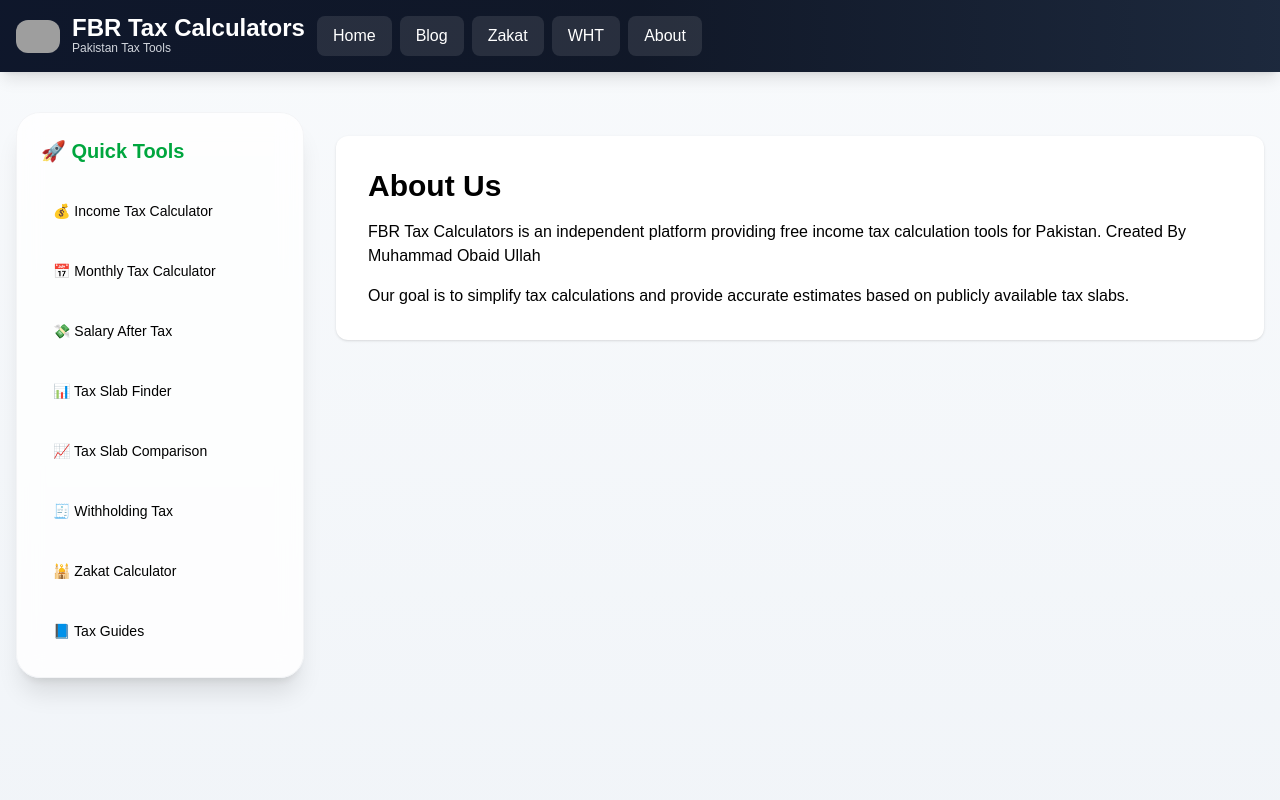
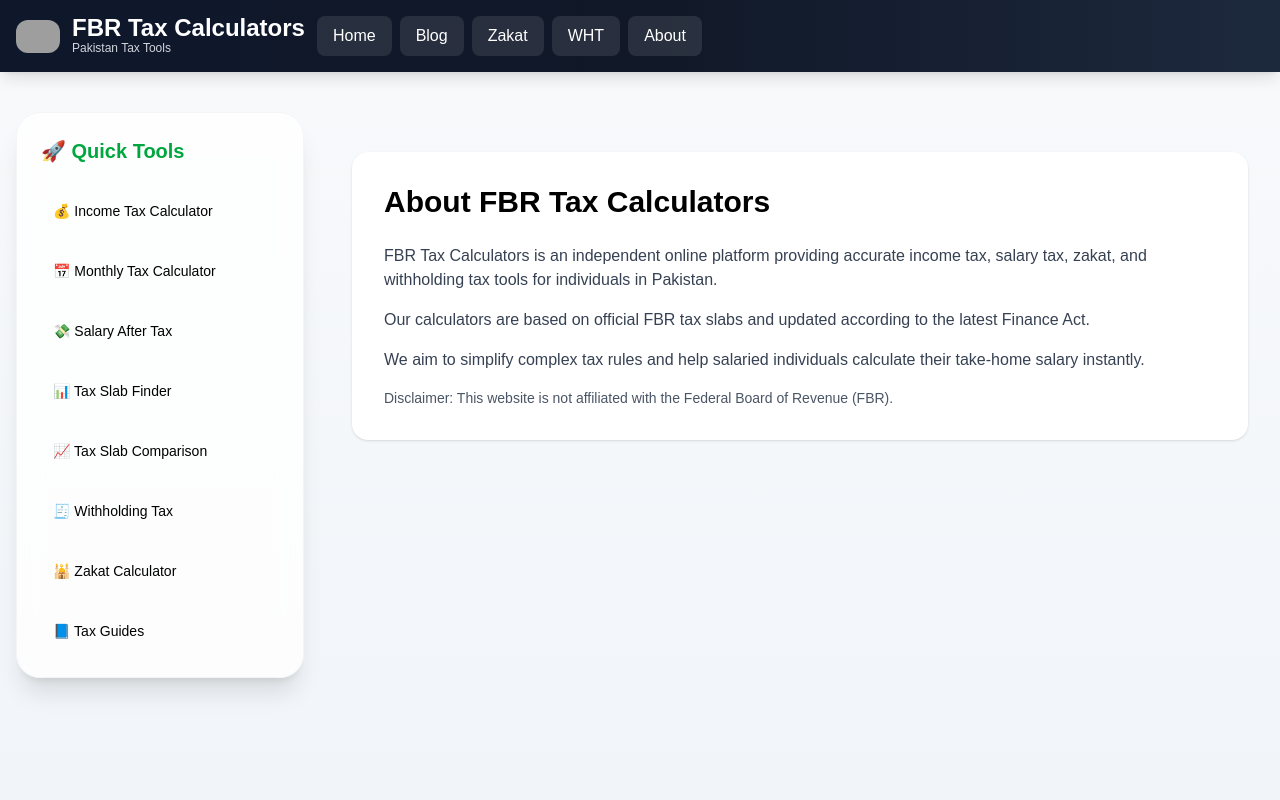
Before and after one commit to muhammadobaid1986/fbrtaxcalculators, a Next.js app: page /about in a window 1280 px wide. Shown: the top 800 px of the page. Built offline with nearby package versions, Linux system fonts and the light colour scheme; grey boxes are pictures that could not be loaded.

Commit message:
Improved About page content and structure

```diff
--- a/app/about/page.tsx
+++ b/app/about/page.tsx
@@ -1,21 +1,34 @@
 export const metadata = {
-  title: "About Us | FBR Tax Calculators",
+  title: "About FBR Tax Calculators Pakistan",
+  description:
+    "Learn about FBR Tax Calculators, a free online platform for Pakistan income tax and salary tax tools.",
 };
 
-export default function About() {
+export default function Page() {
   return (
-    <div className="bg-white p-8 rounded-xl shadow mt-6">
-      <h1 className="text-3xl font-bold mb-4">About Us</h1>
+    <div className="max-w-4xl mx-auto bg-white p-8 rounded-2xl shadow mt-10">
+      <h1 className="text-3xl font-bold mb-6">
+        About FBR Tax Calculators
+      </h1>
 
-      <p className="mb-4">
-        FBR Tax Calculators is an independent platform providing free
-        income tax calculation tools for Pakistan.
-        Created By Muhammad Obaid Ullah
+      <p className="mb-4 text-gray-700">
+        FBR Tax Calculators is an independent online platform providing
+        accurate income tax, salary tax, zakat, and withholding tax tools
+        for individuals in Pakistan.
       </p>
 
-      <p>
-        Our goal is to simplify tax calculations and provide accurate
-        estimates based on publicly available tax slabs.
+      <p className="mb-4 text-gray-700">
+        Our calculators are based on official FBR tax slabs and updated
+        according to the latest Finance Act.
+      </p>
+
+      <p className="mb-4 text-gray-700">
+        We aim to simplify complex tax rules and help salaried individuals
+        calculate their take-home salary instantly.
+      </p>
+
+      <p className="text-gray-600 text-sm">
+        Disclaimer: This website is not affiliated with the Federal Board of Revenue (FBR).
       </p>
     </div>
   );
```
